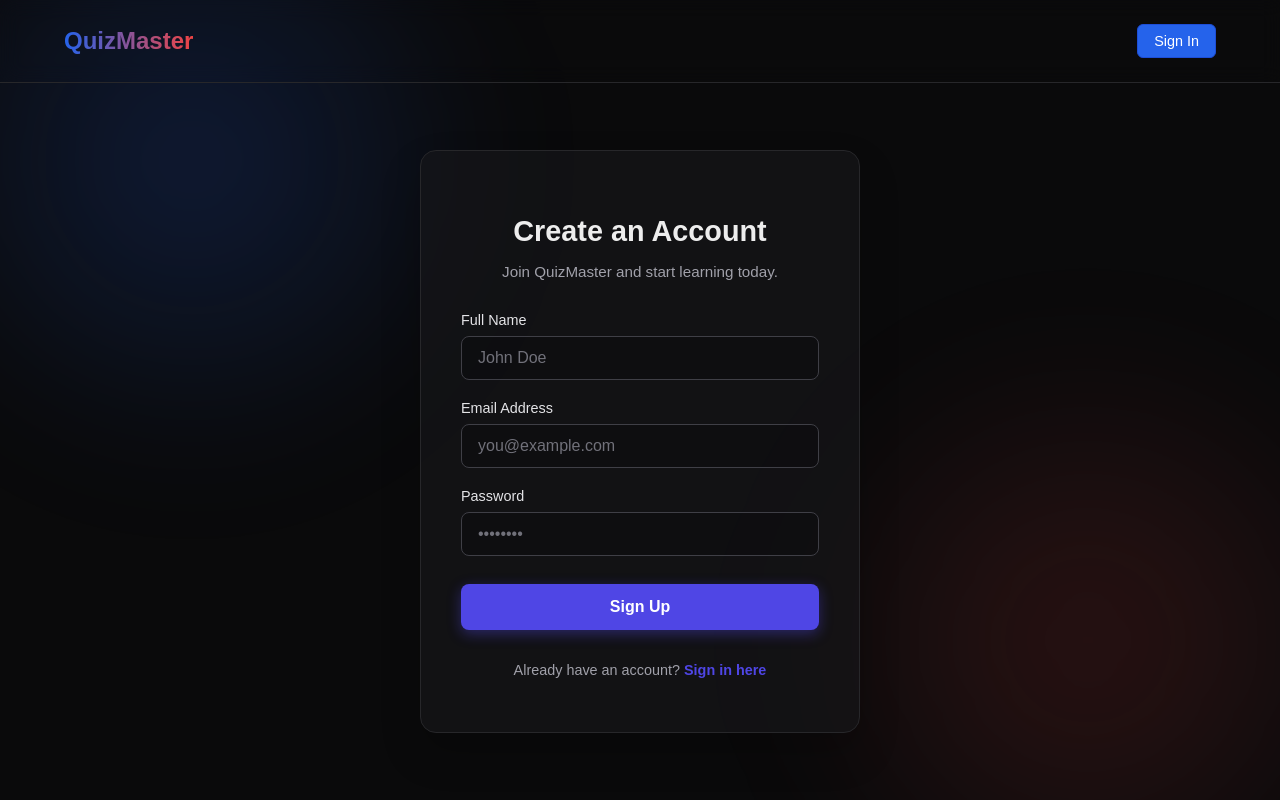
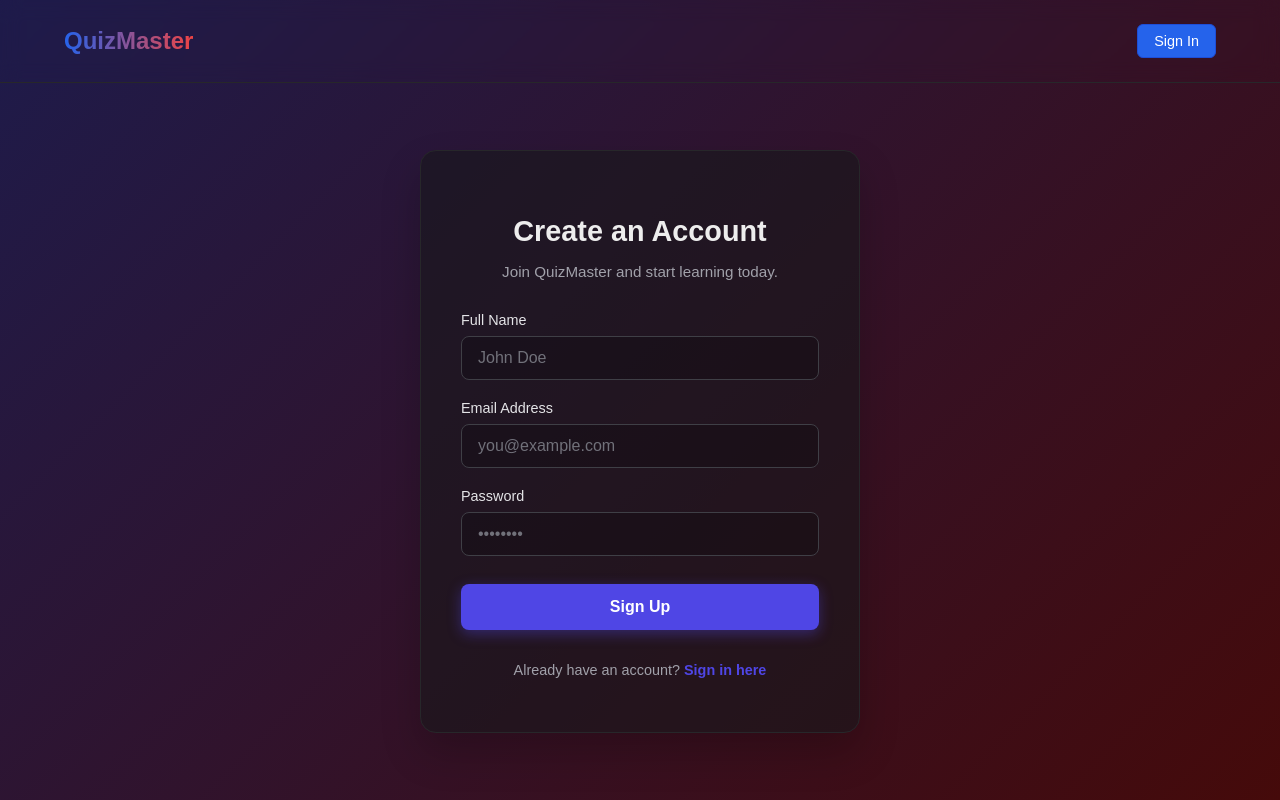
Before and after one commit to sanjanapanji/OnlineQuizSystem, a Next.js app in the folder frontend/: page /register in a window 1280 px wide. Built offline with nearby package versions, Linux system fonts and the light colour scheme.

Commit message:
Step 7.1: Apply linear gradient to Sign-Up page background

```diff
--- a/frontend/app/register/page.module.css
+++ b/frontend/app/register/page.module.css
@@ -4,7 +4,12 @@
   flex-direction: column;
   position: relative;
   overflow: hidden;
-  background-color: var(--background);
+  background: linear-gradient(135deg, #1e1b4b 0%, #450a0a 100%);
+  background-attachment: fixed;
+}
+
+.gradientTop, .gradientBottom {
+  display: none;
 }
 
 .gradientTop {
```
Also changed, not shown: 1 other file (tests, documents, lock files or other folders).
